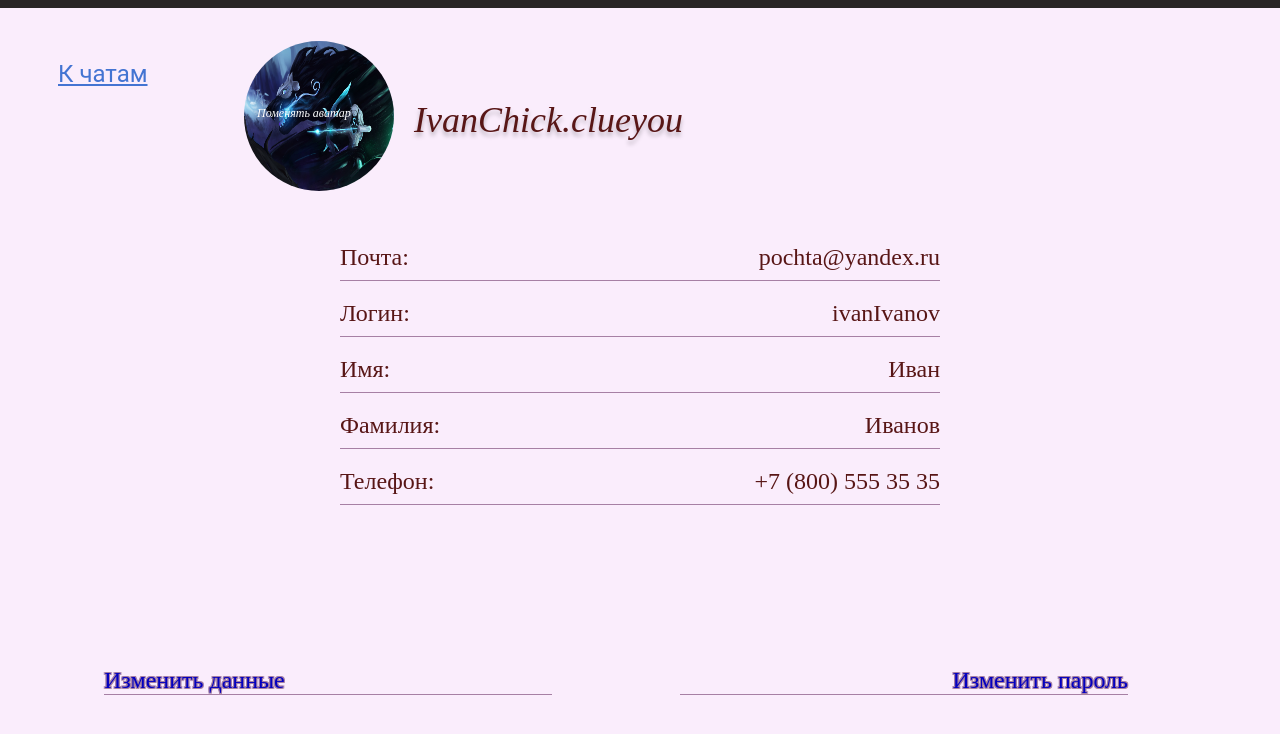
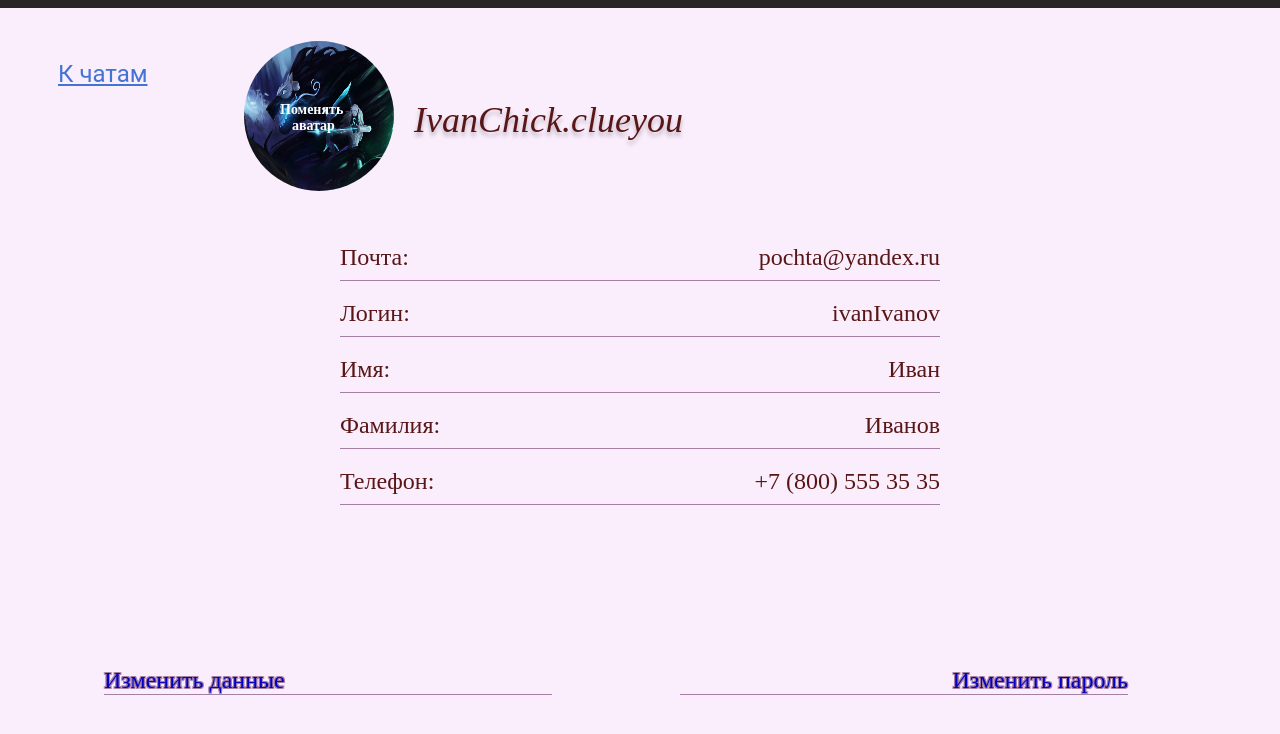
Before and after one commit to SzHHard/MiddleFrontendModule1, a website built with Parcel: page index.html in a window 1280 px wide. In both pictures the pointer is over the element 319 px from the left and 182 px from the top of the page. Shown: the part 62-796 px from the top of the page. Built offline with nearby package versions, Linux system fonts and the light colour scheme.

Commit message:
layout settings page 1st stage completed

```diff
--- a/src/pages/userSettings/settingsStyles.scss
+++ b/src/pages/userSettings/settingsStyles.scss
@@ -30,18 +30,18 @@ $textColor: #581616;
         align-items: center;
         text-shadow: 0px 4px 4px rgba(0, 0, 0, 0.25);
         color: $textColor;
-        .balancerLeft{
+        .balancerLeft {
             display: flex;
             align-items: center;
 
-            p{
-               margin-left: 20px;
-               margin-top: 35px;
+            p {
+                margin-left: 20px;
+                margin-top: 35px;
             }
             width: 40vw;
             height: 100%;
         }
-        .balancerRight{
+        .balancerRight {
             width: 100px;
             height: 100%;
         }
@@ -52,26 +52,32 @@ $textColor: #581616;
             width: 150px;
             height: 150px;
             border-radius: 500px;
-            background-image: linear-gradient(rgba(0, 0, 0, 0.527),rgba(0, 0, 0, 0.5))
+            background-image: linear-gradient(rgba(0, 0, 0, 0.527), rgba(0, 0, 0, 0.5));
         }
         img:hover {
             -webkit-filter: brightness(70%);
             transition: all 0.5s ease;
         }
-        .imgWrapper{
+        .imgWrapper {
             width: 150px;
             margin-right: 0;
             position: relative;
         }
-        .imgWrapper:hover:before{
-            top: 65px;
-            left: 13px;
+        .imgWrapper:hover:before {
+            top: 61px;
+            left: 36px;
             z-index: 1;
             position: absolute;
-            content: 'Поменять аватар';
+            white-space: pre;
+            content: "Поменять \a аватар";
             color: white;
-            font-size: 12px;
+            font-size: 14px;
             transition: all 0.5s ease;
+
+            font-family: Montserrat;
+            font-style: normal;
+            font-weight: 600;
+            text-align: center;
         }
     }
 
```
Also changed, not shown: 2 other files.
